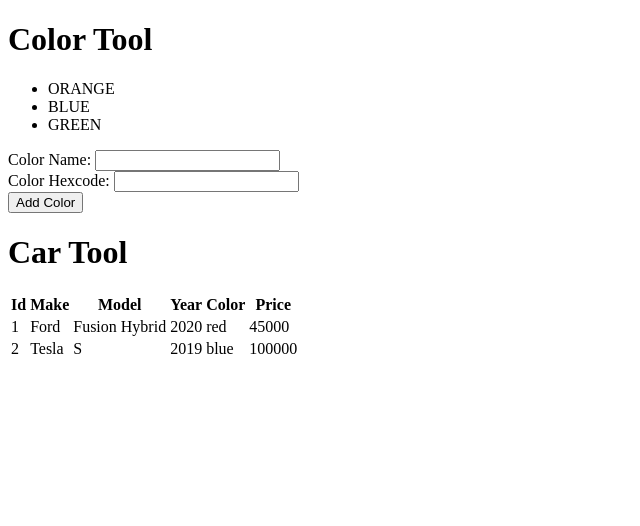
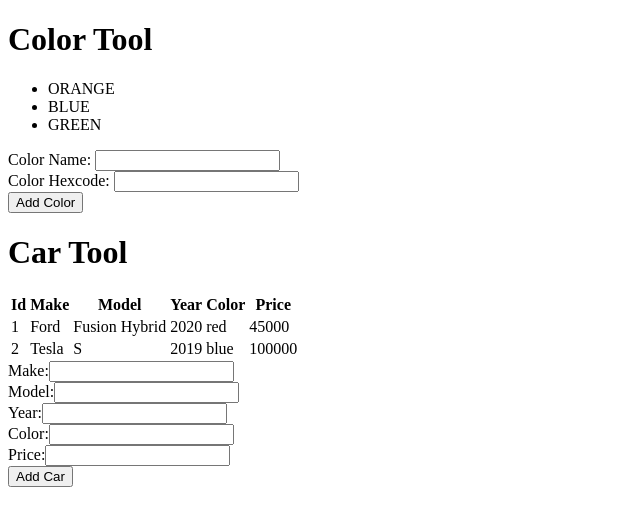
Before and after one commit to t4d-classes/react-mobx-typescript_06082020, a React (Create React App) app in the folder demo-app/: page / in a window 1280 px wide. Shown: the top 526 px of the page, without its empty margins (0-640 px from the left). Built offline with nearby package versions, Linux system fonts and the light colour scheme.

Commit message:
add solution for exercise 6

```diff
--- a/demo-app/src/components/CarTool.tsx
+++ b/demo-app/src/components/CarTool.tsx
@@ -1,4 +1,4 @@
-import React, { FC } from 'react';
+import React, { FC, useState, ChangeEvent } from 'react';
 
 import { Car } from '../models/Car';
 
@@ -6,11 +6,65 @@ export interface CarToolProps {
   cars: Car[];
 }
 
-export const CarTool: FC<CarToolProps> = ({ cars }) => {
+const nanToBlank = (x: number) => {
 
-  // object destructuring
-  // const cars = props.cars;
-  // const { cars } = props;
+  if (isNaN(x)) {
+    return '';
+  } else {
+    return x;
+  }
+
+};
+
+const blankToNaN = (x: string) => {
+
+  if (x.length === 0) {
+    return NaN;
+  } else {
+    return Number(x);
+  }
+
+}
+
+export const CarTool: FC<CarToolProps> = ({ cars: initialCars }) => {
+
+  const [ carForm, setCarForm ] = useState({
+    make: '',
+    model: '',
+    year: NaN,
+    color: '',
+    price: NaN,
+  });
+
+  const [ cars, setCars ] = useState(initialCars.concat());
+
+  const change = (e: ChangeEvent<HTMLInputElement>) => {
+
+    setCarForm({
+      ...carForm,
+      [ e.target.name ]: e.target.type === 'number'
+        ? blankToNaN(e.target.value) : e.target.value,
+    });
+  };
+
+  const addCar = () => {
+
+    setCars(cars.concat({
+      ...carForm,
+      id: Math.max(...(cars.map(c => c.id) as []), 0) + 1,
+    }));
+
+    setCarForm({
+      make: '',
+      model: '',
+      year: NaN,
+      color: '',
+      price: NaN,
+    });
+
+  };
+
+  console.log(cars);
 
   return (
     <>
@@ -38,8 +92,33 @@ export const CarTool: FC<CarToolProps> = ({ cars }) => {
             <td>{car.price}</td>
           </tr>)}
         </tbody>
-
       </table>
+      <div>
+        <label htmlFor="make-input">Make:</label>
+        <input type="text" id="make-input" name="make"
+          value={carForm.make} onChange={change} />
+      </div>
+      <div>
+        <label htmlFor="model-input">Model:</label>
+        <input type="text" id="model-input" name="model"
+          value={carForm.model} onChange={change} />
+      </div>
+      <div>
+        <label htmlFor="year-input">Year:</label>
+        <input type="number" id="year-input" name="year"
+          value={nanToBlank(carForm.year)} onChange={change} />
+      </div>
+      <div>
+        <label htmlFor="color-input">Color:</label>
+        <input type="text" id="color-input" name="color"
+          value={carForm.color} onChange={change} />
+      </div>
+      <div>
+        <label htmlFor="price-input">Price:</label>
+        <input type="number" id="price-input" name="price"
+          value={nanToBlank(carForm.price)} onChange={change} />
+      </div>
+      <button type="button" onClick={addCar}>Add Car</button>
     </>
   );
 
--- a/demo-app/src/components/ColorTool.tsx
+++ b/demo-app/src/components/ColorTool.tsx
@@ -6,7 +6,7 @@ interface ColorToolProps {
   colors: Color[];
 }
 
-export const ColorTool: FC<ColorToolProps> = (props) => {
+export const ColorTool: FC<ColorToolProps> = ({ colors: initialColors }) => {
 
   const [
     colorForm, /* first item, state data */
@@ -16,7 +16,7 @@ export const ColorTool: FC<ColorToolProps> = (props) => {
     hexcode: '',
   } /* initial value of the state on the first render */);
 
-  const [ colors, setColors ] = useState(props.colors.concat());
+  const [ colors, setColors ] = useState(initialColors.concat());
 
   const change = (e: ChangeEvent<HTMLInputElement>) => {
 
```
